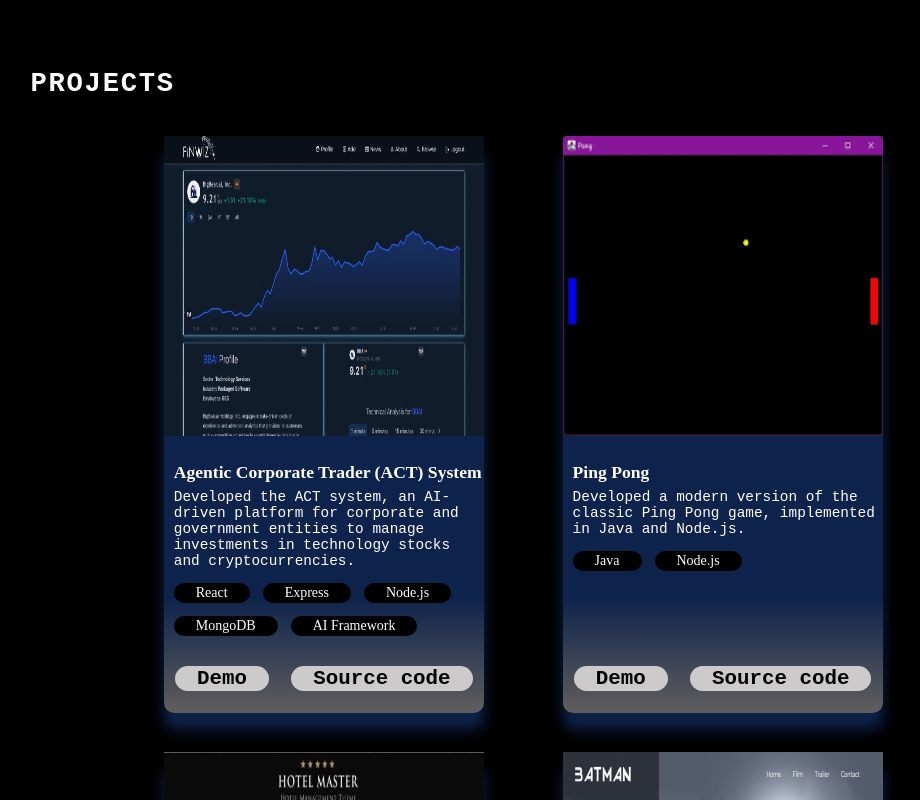
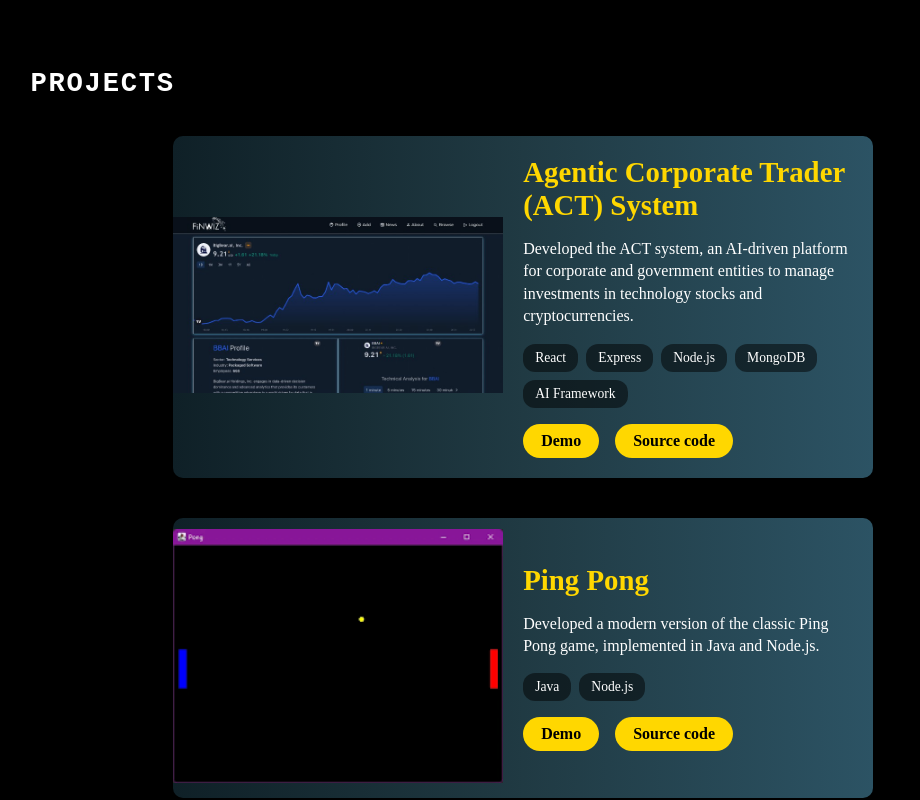
Before and after one commit to LuluLogics/Vite_Project, a React (Vite) app: page / in a window 1280 px wide. Shown: the part 1320-2120 px from the top of the page, without its empty margins (136-1056 px from the left). Built offline with nearby package versions, Linux system fonts and the light colour scheme; a web font is replaced by a local one.

Commit message:
Individual card

```diff
--- a/src/components/Projects/ProjectCard.jsx
+++ b/src/components/Projects/ProjectCard.jsx
@@ -1,26 +1,34 @@
-import React from 'react'
+import React from 'react';
 import { getImageUrl } from '../../utils';
-import styles from "./ProjectCard.module.css"
+import styles from './ProjectCard.module.css';
 
 export const ProjectCard = ({
-    project : {title, imageSrc, description, skills, demo, source
-}}) => {
+  project: { title, imageSrc, description, skills, demo, source }
+}) => {
   return (
     <div className={styles.container}>
+      {/* Left or top: Image */}
+      <div className={styles.imageContainer}>
         <img
-            src={getImageUrl (imageSrc)}
+          src={getImageUrl(imageSrc)}
           alt={`image of ${title}`}
           className={styles.image}
         />
+      </div>
+
+      {/* Right or bottom: Text content */}
+      <div className={styles.content}>
         <h3 className={styles.title}>{title}</h3>
-        <p className={styles.description}>{description}</p>
-        <ul className={styles.skills}>{
-            skills.map((skill, id) => {
-                return (
-                    <li key={id} className={styles.skill}>{skill}</li>
-                );
-            })}
+        <p className={styles.subtitle}>{description}</p>
+
+        <ul className={styles.skills}>
+          {skills.map((skill, idx) => (
+            <li key={idx} className={styles.skill}>
+              {skill}
+            </li>
+          ))}
         </ul>
+
         <div className={styles.links}>
           <a href={demo} className={styles.link}>
             Demo
@@ -30,5 +38,6 @@ export const ProjectCard = ({
           </a>
         </div>
       </div>
+    </div>
   );
 };
--- a/src/components/Projects/ProjectCard.module.css
+++ b/src/components/Projects/ProjectCard.module.css
@@ -1,77 +1,102 @@
 @import "../../vars.css";
 
+/* Container: Wide horizontal card */
 .container {
   display: flex;
-    flex-direction: column;
+  flex-direction: row;
+  align-items: center;
+  justify-content: space-between;
+
+  /* Adjust width/height as desired */
+  width: 700px;
+  min-height: 280px;
+
+  margin: 0 auto 40px;      /* Center and add spacing below */
   border-radius: 10px;
-    background: linear-gradient(180deg, rgba(20, 50, 108, 0.7) 80%, rgb(97, 94, 94) 100%);
-    box-shadow: 0 16px 14px 0 rgba(20, 50, 108, 0.7);
-    padding: 0p 24px;
-    max-width: 320px;
-    margin-bottom: 4%;
+  overflow: hidden;
+
+  /* Example gradient background (darkish) */
+  background: linear-gradient(to right, #0f2027, #203a43, #2c5364);
+  box-shadow: 0 6px 18px rgba(0, 0, 0, 0.4);
+
+  color: #fff; /* Default text color */
+}
+
+/* Image container: half the width, etc. */
+.imageContainer {
+  flex: 1;
+  overflow: hidden;
 }
 
 .image {
-    margin-bottom: 26px;
   width: 100%;
-    height: 300px;
+  height: 100%;
+  object-fit: cover;
 }
 
-.title {
-    font-size: 110%;
-    font-weight: bold;
-    padding-left: 10px;
+/* Content area: place for text, skills, links */
+.content {
+  flex: 1;
+  display: flex;
+  flex-direction: column;
+  padding: 20px;
+  gap: 16px;
+  justify-content: center; /* center content vertically */
 }
 
-.description {
-    margin-top: 6px;
-    font-size: 90%;
-    font-weight: 400;
-    font-family: 'Courier New', Courier, monospace;
-    padding-left: 10px;
+/* Title in bold yellow */
+.title {
+  font-size: 1.8rem;
+  font-weight: bold;
+  color: #ffd700; /* bright yellow */
+  margin: 0;
 }
 
-.skills {
-    width: 100%;
-    margin-top: 14px;
-    display: flex;
-    flex-direction: row;
-    flex-wrap: wrap;
-    gap: 13px;
-    list-style: none;
-    padding-left: 10px;
+/* Subtitle/description in white */
+.subtitle {
+  font-size: 1rem;
+  line-height: 1.4;
+  margin: 0;
+  color: #fff;
 }
 
-.skill {
-    font-size: 14px;
-    font-weight: normal;
-    border-radius: 100px;
-    background: black;
-    padding: 2px 22px;
+/* Skills row */
+.skills {
+  display: flex;
+  flex-wrap: wrap;
+  gap: 8px;
+  list-style: none;
+  padding: 0;
+  margin: 0;
 }
 
-.links {
-    width: 100%;
-    margin-top: auto;
-    padding-top: 20px;
-    margin-bottom: 22px;
-    display: flex;
-    justify-content: space-around;
+/* Individual skill pill */
+.skill {
+  background-color: rgba(0, 0, 0, 0.5);
+  border-radius: 12px;
+  padding: 6px 12px;
+  font-size: 0.85rem;
+  color: #fff;
 }
 
+/* Links row */
+.links {
+  margin-top: auto;
+  display: flex;
+  gap: 16px;
+}
+
+/* Link button styles */
 .link {
   text-decoration: none;
-    color: black;
-    font-family: 'Courier New', Courier, monospace;
-    font-size: 130%;
+  color: #000;
+  background-color: #ffd700;
+  padding: 8px 18px;
   font-weight: 600;
   border-radius: 100px;
-    background: rgb(204, 202, 202);
-    padding: 1px 22px;
-    margin-top: 10px;
-    transition: transform 0.2s; /* Smooth transition for the hover effect */
+  transition: transform 0.2s;
 }
 
 .link:hover {
-    transform: scale(1.1);
+  transform: scale(1.05);
 }
```
Lines whose indentation alone changed are shown as unchanged.
